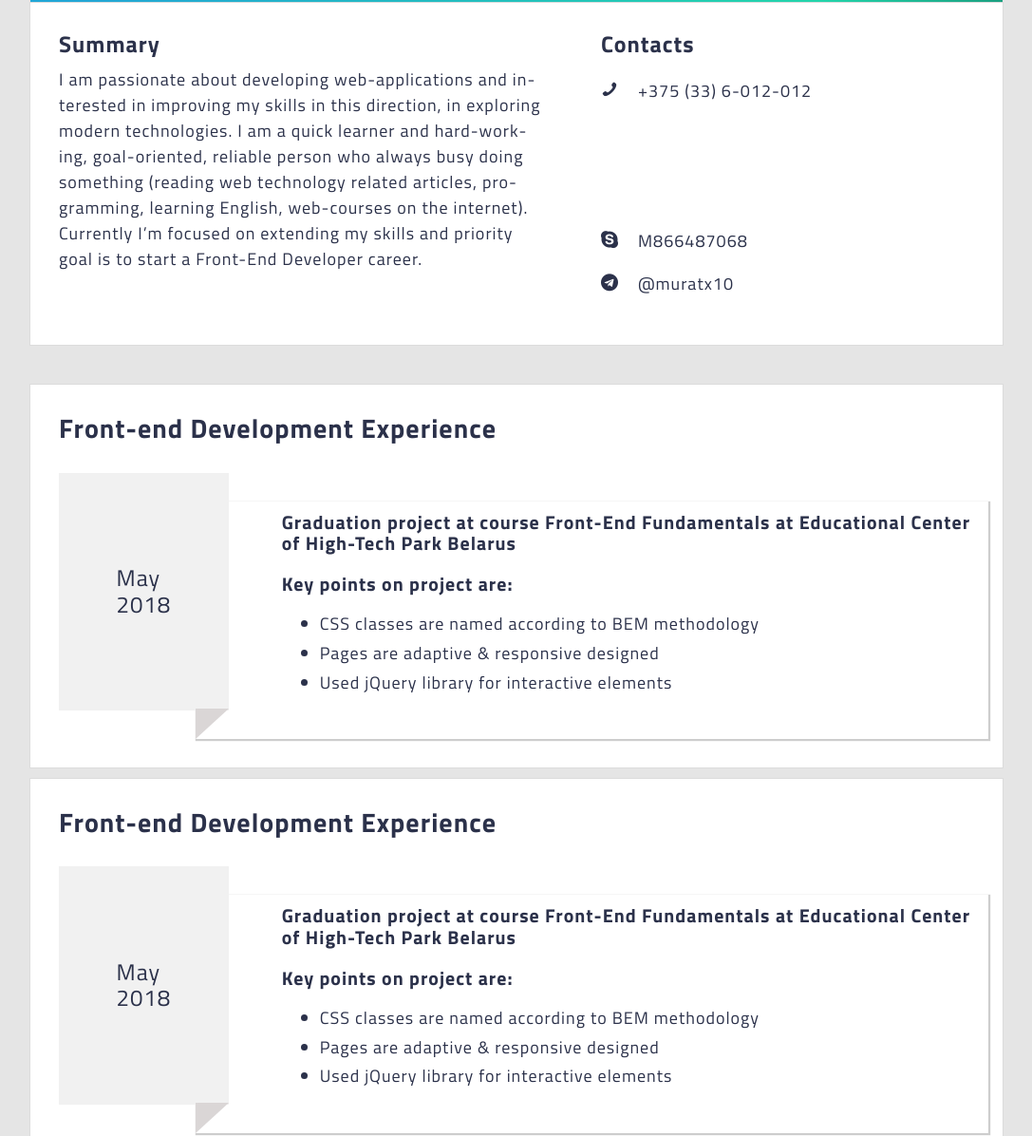
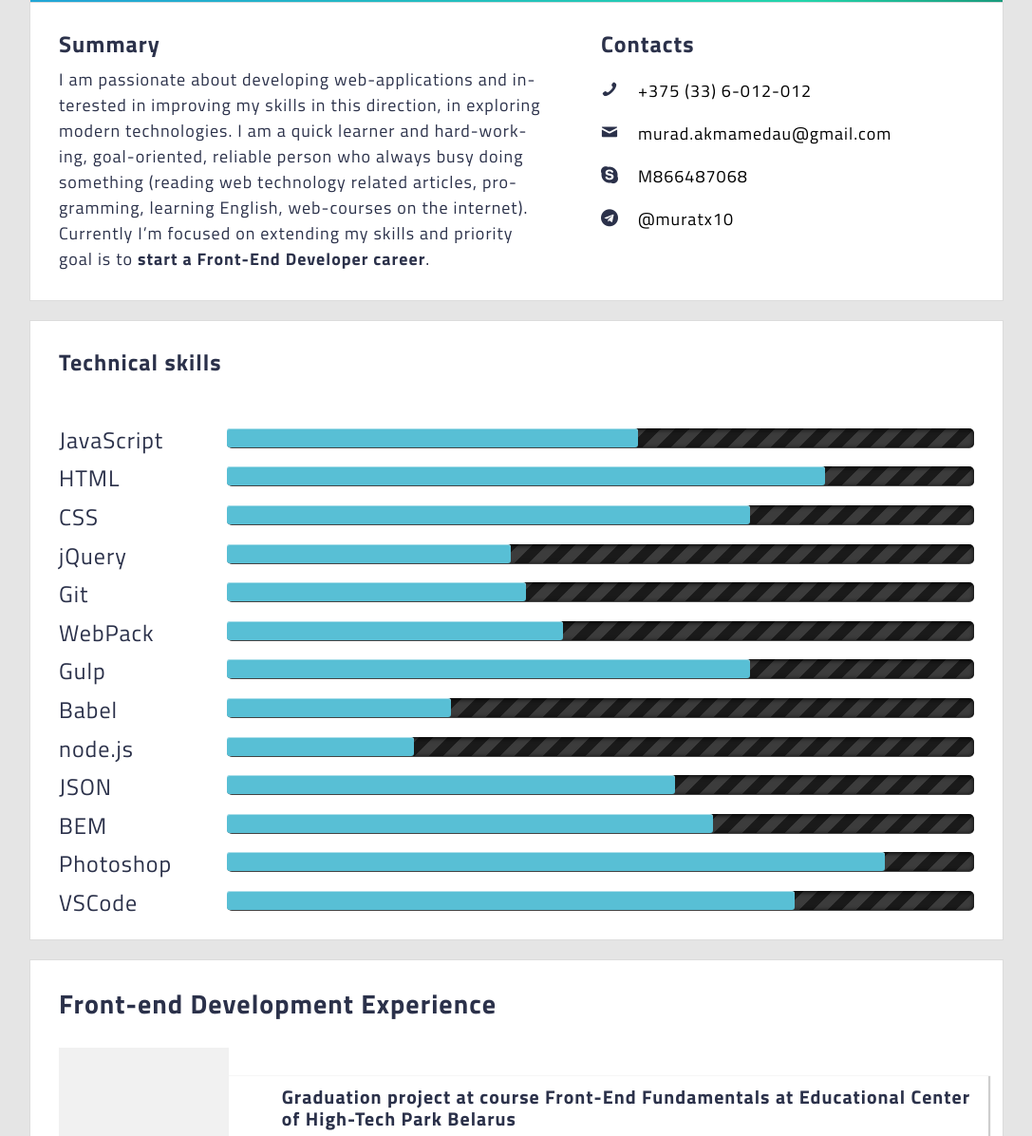
Before and after one commit to muratx10/rsschool-2019Q1-cv, a plain HTML site: page index.html in a window 1280 px wide. Shown: the part 602-1798 px from the top of the page at 95% size, without its empty margins (96-1183 px from the left). Drawn offline with Linux system fonts and the light colour scheme; files whose address does not match are found by name.

Commit message:
fix: style changes

```diff
--- a/index.html
+++ b/index.html
@@ -7,13 +7,11 @@
     <meta content="ie=edge" http-equiv="X-UA-Compatible">
     <title>CV - Junior Front-End Dev</title>
     <link href="./styles.css" rel="stylesheet">
-    <link href="https://fonts.googleapis.com/css?family=Titillium+Web:200,400,700"
-          rel="stylesheet">
+    <link href="https://fonts.googleapis.com/css?family=Titillium+Web:200,400,700" rel="stylesheet">
     <link href="./normalize.css" rel="stylesheet">
     <link href="./assets/icomoon/style.css" rel="stylesheet">
     <link href="./progress-bar-skills.css" rel="stylesheet">
-    <link href="http://2ality.com/2011/10/logo-js/js.jpg" rel="shortcut icon"
-          type="image/png"/>
+    <link href="http://2ality.com/2011/10/logo-js/js.jpg" rel="shortcut icon" type="image/png" />
 </head>
 
 <body class="preload">
@@ -34,23 +32,18 @@
     <main>
         <div class="main-info">
             <div class="profile-photo">
-            <img alt="profile photo" height="300px" src="./assets/cv.png"
-                 width="300px">
+                <img alt="profile photo" height="300px" src="./assets/cv.png" width="300px">
             </div>
             <h1>Shirmurat AKMAMEDAU</h1>
-        <h2>Junior Front-End Developer</h2>
+            <h2>{ Junior Front-End Developer }</h2>
             <div class="socialmedia">
                 <a href="mailto:muratx10.dev@gmail.com?subject=Invitation to an interview"
-               title="Send an invitation for interview 😉"><span
-                    class="icon-mail raised"></span></a>
+                    title="Send an invitation to interview 😉"><span class="icon-mail raised"></span></a>
                 <a href="https://github.com/muratx10?tab=repositories" target="_blank"
-               title="Check my GitHub repos"><span
-                    class="icon-github raised"></span></a>
-            <a href="https://www.linkedin.com/in/shirmurat-akmamedau-585b94181/"
-               target="_blank" title="Go to LinkedIn profile"><span
-                    class="icon-linkedin raised"></span></a>
-            <a href="https://www.facebook.com/muratx10"
-               target="_blank" title="Go to Facebook page"><span
+                    title="Check my GitHub repos"><span class="icon-github raised"></span></a>
+                <a href="https://www.linkedin.com/in/murad-akmamedau/" target="_blank"
+                    title="Go to LinkedIn profile"><span class="icon-linkedin raised"></span></a>
+                <a href="https://www.facebook.com/muratx10" target="_blank" title="Go to Facebook page"><span
                         class="icon-facebook raised"></span></a>
             </div>
         </div>
@@ -67,146 +60,143 @@
                     learning English,
                     web-courses on the
                     internet). Currently I’m focused on extending my skills and
-                priority goal is to start a
-                Front-End Developer career.</p>
+                    priority goal is to <strong>start a
+                        Front-End Developer career</strong>.</p>
             </div>
             <div class="about-section__right-block">
                 <div class="contacts">
                     <h3>Contacts</h3>
-                <span class="icon-phone">&nbsp;&nbsp;<a
-                        href="tel:+375336012012">+375 (33) 6-012-012</a></span>
+                    <span class="icon-phone">&nbsp;&nbsp;<a href="tel:+375336012012">+375 (33) 6-012-012</a></span>
                     <span class="icon-mail">&nbsp;&nbsp;<a
-                        href="mailto:muratx10.dev@gmail.com">muratx10.dev@gmail
-              .com</a></span>
-                <span class="icon-skype">&nbsp;&nbsp;<a
-                        href="skype: m866487068">M866487068</a></span>
-                <span class="icon-telegram">&nbsp;&nbsp;<a
-                        href="https://telegram.me/muratx10" target="_blank">@muratx10</a></span>
+                            href="mailto:murad.akmamedau@gmail.com">murad.akmamedau@gmail.com</a></span>
+                    <span class="icon-skype">&nbsp;&nbsp;<a href="skype: m866487068">M866487068</a></span>
+                    <span class="icon-telegram">&nbsp;&nbsp;<a href="https://telegram.me/muratx10"
+                            target="_blank">@muratx10</a></span>
                 </div>
             </div>
         </div>
-    <!--<div class="skills-section">-->
-    <!--<div class="inner-wrap">-->
-    <!--<h3 id="Skills">Technical skills</h3>-->
+        <div class="skills-section">
+            <div class="inner-wrap">
+                <h3 id="Skills">Technical skills</h3>
 
-    <!--<div class="skills__item">-->
-    <!--<p>JavaScript</p>-->
-    <!--<div class="progress-bar-container">-->
-    <!--<div class="progress-bar stripes animated reverse slower">-->
-    <!--<span class="progress-bar-inner-js"></span>-->
-    <!--</div>-->
-    <!--</div>-->
-    <!--</div>-->
+                <div class="skills__item">
+                    <p>JavaScript</p>
+                    <div class="progress-bar-container">
+                        <div class="progress-bar stripes animated reverse slower">
+                            <span class="progress-bar-inner-js"></span>
+                        </div>
+                    </div>
+                </div>
 
-    <!--<div class="skills__item">-->
-    <!--<p>HTML</p>-->
-    <!--<div class="progress-bar-container">-->
-    <!--<div class="progress-bar stripes animated reverse slower">-->
-    <!--<span class="progress-bar-inner"></span>-->
-    <!--</div>-->
-    <!--</div>-->
-    <!--</div>-->
+                <div class="skills__item">
+                    <p>HTML</p>
+                    <div class="progress-bar-container">
+                        <div class="progress-bar stripes animated reverse slower">
+                            <span class="progress-bar-inner"></span>
+                        </div>
+                    </div>
+                </div>
 
-    <!--<div class="skills__item">-->
-    <!--<p>CSS</p>-->
-    <!--<div class="progress-bar-container">-->
-    <!--<div class="progress-bar stripes animated reverse slower">-->
-    <!--<span class="progress-bar-inner-css"></span>-->
-    <!--</div>-->
-    <!--</div>-->
-    <!--</div>-->
+                <div class="skills__item">
+                    <p>CSS</p>
+                    <div class="progress-bar-container">
+                        <div class="progress-bar stripes animated reverse slower">
+                            <span class="progress-bar-inner-css"></span>
+                        </div>
+                    </div>
+                </div>
 
-    <!--<div class="skills__item">-->
-    <!--<p>jQuery</p>-->
-    <!--<div class="progress-bar-container">-->
-    <!--<div class="progress-bar stripes animated reverse slower">-->
-    <!--<span class="progress-bar-inner-jq"></span>-->
-    <!--</div>-->
-    <!--</div>-->
-    <!--</div>-->
+                <div class="skills__item">
+                    <p>jQuery</p>
+                    <div class="progress-bar-container">
+                        <div class="progress-bar stripes animated reverse slower">
+                            <span class="progress-bar-inner-jq"></span>
+                        </div>
+                    </div>
+                </div>
 
-    <!--<div class="skills__item">-->
-    <!--<p>Git</p>-->
-    <!--<div class="progress-bar-container">-->
-    <!--<div class="progress-bar stripes animated reverse slower">-->
-    <!--<span class="progress-bar-inner-git"></span>-->
-    <!--</div>-->
-    <!--</div>-->
-    <!--</div>-->
+                <div class="skills__item">
+                    <p>Git</p>
+                    <div class="progress-bar-container">
+                        <div class="progress-bar stripes animated reverse slower">
+                            <span class="progress-bar-inner-git"></span>
+                        </div>
+                    </div>
+                </div>
 
-    <!--<div class="skills__item">-->
-    <!--<p>WebPack</p>-->
-    <!--<div class="progress-bar-container">-->
-    <!--<div class="progress-bar stripes animated reverse slower">-->
-    <!--<span class="progress-bar-inner-wp"></span>-->
-    <!--</div>-->
-    <!--</div>-->
-    <!--</div>-->
+                <div class="skills__item">
+                    <p>WebPack</p>
+                    <div class="progress-bar-container">
+                        <div class="progress-bar stripes animated reverse slower">
+                            <span class="progress-bar-inner-wp"></span>
+                        </div>
+                    </div>
+                </div>
 
-    <!--<div class="skills__item">-->
-    <!--<p>Gulp</p>-->
-    <!--<div class="progress-bar-container">-->
-    <!--<div class="progress-bar stripes animated reverse slower">-->
-    <!--<span class="progress-bar-inner-bash"></span>-->
-    <!--</div>-->
-    <!--</div>-->
-    <!--</div>-->
+                <div class="skills__item">
+                    <p>Gulp</p>
+                    <div class="progress-bar-container">
+                        <div class="progress-bar stripes animated reverse slower">
+                            <span class="progress-bar-inner-bash"></span>
+                        </div>
+                    </div>
+                </div>
 
-    <!--<div class="skills__item">-->
-    <!--<p>Babel</p>-->
-    <!--<div class="progress-bar-container">-->
-    <!--<div class="progress-bar stripes animated reverse slower">-->
-    <!--<span class="progress-bar-inner-babel"></span>-->
-    <!--</div>-->
-    <!--</div>-->
-    <!--</div>-->
+                <div class="skills__item">
+                    <p>Babel</p>
+                    <div class="progress-bar-container">
+                        <div class="progress-bar stripes animated reverse slower">
+                            <span class="progress-bar-inner-babel"></span>
+                        </div>
+                    </div>
+                </div>
 
-    <!--<div class="skills__item">-->
-    <!--<p>node.js</p>-->
-    <!--<div class="progress-bar-container">-->
-    <!--<div class="progress-bar stripes animated reverse slower">-->
-    <!--<span class="progress-bar-inner-node"></span>-->
-    <!--</div>-->
-    <!--</div>-->
-    <!--</div>-->
+                <div class="skills__item">
+                    <p>node.js</p>
+                    <div class="progress-bar-container">
+                        <div class="progress-bar stripes animated reverse slower">
+                            <span class="progress-bar-inner-node"></span>
+                        </div>
+                    </div>
+                </div>
 
-    <!--<div class="skills__item">-->
-    <!--<p>JSON</p>-->
-    <!--<div class="progress-bar-container">-->
-    <!--<div class="progress-bar stripes animated reverse slower">-->
-    <!--<span class="progress-bar-inner-json"></span>-->
-    <!--</div>-->
-    <!--</div>-->
-    <!--</div>-->
+                <div class="skills__item">
+                    <p>JSON</p>
+                    <div class="progress-bar-container">
+                        <div class="progress-bar stripes animated reverse slower">
+                            <span class="progress-bar-inner-json"></span>
+                        </div>
+                    </div>
+                </div>
 
-    <!--<div class="skills__item">-->
-    <!--<p>BEM</p>-->
-    <!--<div class="progress-bar-container">-->
-    <!--<div class="progress-bar stripes animated reverse slower">-->
-    <!--<span class="progress-bar-inner-bem"></span>-->
-    <!--</div>-->
-    <!--</div>-->
-    <!--</div>-->
+                <div class="skills__item">
+                    <p>BEM</p>
+                    <div class="progress-bar-container">
+                        <div class="progress-bar stripes animated reverse slower">
+                            <span class="progress-bar-inner-bem"></span>
+                        </div>
+                    </div>
+                </div>
 
-    <!--<div class="skills__item">-->
-    <!--<p>Photoshop</p>-->
-    <!--<div class="progress-bar-container">-->
-    <!--<div class="progress-bar stripes animated reverse slower">-->
-    <!--<span class="progress-bar-inner-ps"></span>-->
-    <!--</div>-->
-    <!--</div>-->
-    <!--</div>-->
+                <div class="skills__item">
+                    <p>Photoshop</p>
+                    <div class="progress-bar-container">
+                        <div class="progress-bar stripes animated reverse slower">
+                            <span class="progress-bar-inner-ps"></span>
+                        </div>
+                    </div>
+                </div>
 
-    <!--<div class="skills__item">-->
-    <!--<p>VSCode</p>-->
-    <!--<div class="progress-bar-container">-->
-    <!--<div class="progress-bar stripes animated reverse slower">-->
-    <!--<span class="progress-bar-inner-vsc"></span>-->
-    <!--</div>-->
-    <!--</div>-->
-    <!--</div>-->
-    <!--</div>-->
-    <!--</div>-->
+                <div class="skills__item">
+                    <p>VSCode</p>
+                    <div class="progress-bar-container">
+                        <div class="progress-bar stripes animated reverse slower">
+                            <span class="progress-bar-inner-vsc"></span>
+                        </div>
+                    </div>
+                </div>
+            </div>
+        </div>
         <div class="experience-section" id="Experience">
             <div class="inner-wrap">
                 <h3>Front-end Development Experience </h3>
--- a/progress-bar-skills.css
+++ b/progress-bar-skills.css
@@ -1,7 +1,4 @@
 /* PROGRESS BAR for SKILLS section */
-
-/* HTML */
-
 @keyframes animate-stripes {
   0% {
     background-position: 0 0;
--- a/script.js
+++ b/script.js
@@ -22,11 +22,13 @@ window.addEventListener('scroll', function (e) {
         mainInfo.classList.add('scroll');
         profilePhoto.classList.add('hide');
         summarySection.classList.add('about-section-after-scroll');
+        mainInfo.style.boxShadow = '0 0 10px 5px black';
     } else if (coordsHeader > -250) {
         mainInfo.classList.remove('scroll');
         profilePhoto.classList.remove('hide');
         summarySection.classList.remove('about-section-after-scroll');
         summarySection.style.marginTop = '0';
+        mainInfo.style.boxShadow = 'none';
     } else if (coordsSummary < 0) {
         summarySection.style.marginTop = (heightMainInfo * 2.8) + 'px';
     }
--- a/styles.css
+++ b/styles.css
@@ -53,6 +53,7 @@ main {
     background: linear-gradient(-45deg, black, #23D5AB, #23A6D5, #02acef, #23A6D5, #23D5AB, black);
     animation: gradientAnimate 15s ease infinite;
     transition: 0.3s;
+    /* box-shadow: 0 0 10px 5px black; */
 }
 
 @keyframes gradientAnimate {
@@ -239,7 +240,7 @@ main {
 
 .icon-github,
 .icon-linkedin,
-.icon-mail,
+.socialmedia .icon-mail,
 .icon-facebook,
 .icon-google {
     color: #fff;
@@ -295,7 +296,7 @@ main {
 
 .about-section__right-block a {
     text-decoration: none;
-    color: inherit;
+    color: black;
     font-family: 'Titillium Web', sans-serif;
 }
 
```
Lines whose indentation alone changed are shown as unchanged.
